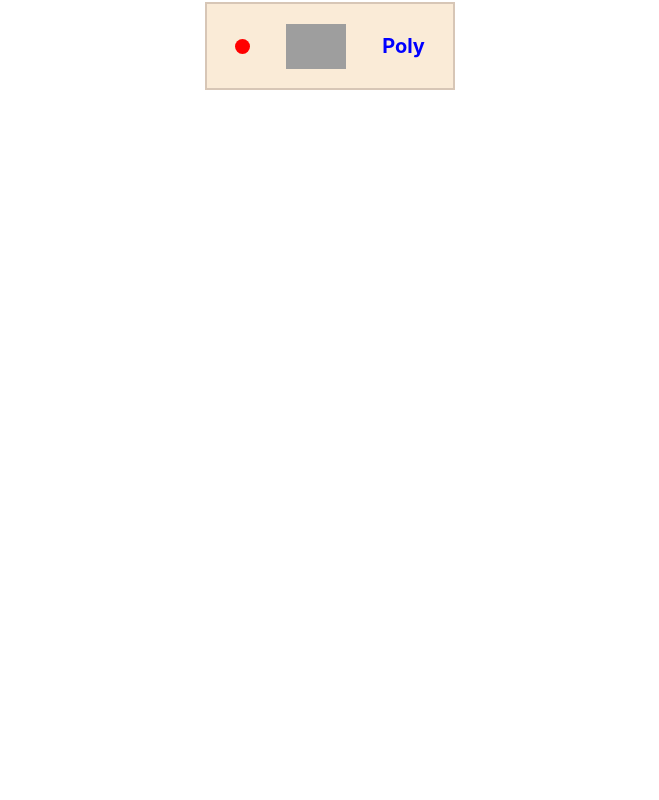
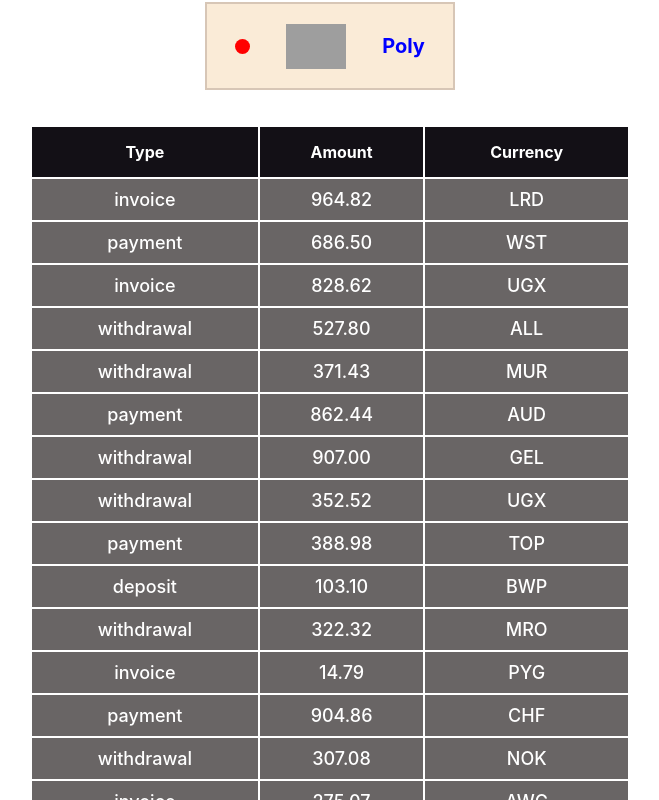
Before and after one commit to NataliaDelicheban/goit-react-hw-01-components, a React (Create React App) app: page / in a window 1280 px wide. Shown: the part 920-1720 px from the top of the page, without its empty margins (310-969 px from the left). Before the commit the page ends 1045 px from the top, so only its background shows below. Built offline with nearby package versions, Linux system fonts and the light colour scheme; grey boxes are pictures that could not be loaded.

Commit message:
create task 4

```diff
--- a/src/components/App.jsx
+++ b/src/components/App.jsx
@@ -1,11 +1,13 @@
 import { Profile } from './Profile/Profile';
 import { Statistics } from './Statistics/Statistics';
 import { FriendList } from './FriendList/FriendList';
-
+import { TransactionHistory } from './TransactionHistory/TransactionHistory';
 
 import user from '../data/user.json';
 import data from '../data/data.json';
 import friends from '../data/friends.json';
+import transactions from '../data/transactions.json';
+
 
 export const App = () => {
   return (
@@ -18,6 +20,7 @@
         stats={user.stats} />
       <Statistics title="UPLOAD STATS" stats={data} />
       <FriendList friends={friends} />
+      <TransactionHistory items={transactions} />
     </div>
   );
 };
--- /dev/null
+++ b/src/components/TransactionHistory/TransactionHistory.jsx
@@ -0,0 +1,37 @@
+import PropTypes from 'prop-types';
+import css from './TransactionHistory.module.css';
+
+export const TransactionHistory = ({items}) => {
+    return <table className={css.transactionHistory}>
+    <thead className={css.header}>
+      <tr>
+        <th>Type</th>
+        <th>Amount</th>
+        <th>Currency</th>
+      </tr>
+    </thead>
+
+        <tbody className={css.body}>
+            {items.map(({ id, type, amount, currency, }) => {
+                return (
+                    <tr key={id}>
+                        <td className={css.text}>{type}</td>
+                        <td className={css.text}>{amount}</td>
+                        <td className={css.text}>{currency}</td>
+                    </tr>
+                );
+            })}
+    </tbody>
+  </table>
+}
+
+TransactionHistory.propTypes = {
+  transactions: PropTypes.arrayOf(
+    PropTypes.shape({
+      id: PropTypes.string.isRequired,
+      type: PropTypes.string.isRequired,
+      amount: PropTypes.number.isRequired,
+      currency: PropTypes.string.isRequired,
+    })
+  )
+}
--- /dev/null
+++ b/src/components/TransactionHistory/TransactionHistory.module.css
@@ -0,0 +1,21 @@
+.transactionHistory {
+    margin: 0 auto;
+    width: 600px;
+    text-align: center;
+}
+.header {
+    border: 2px solid rgba(10, 10, 10, 0.2);
+    background-color: rgb(19, 16, 22);
+    color: white;
+    height: 50px;
+}
+.body {
+    background-color: rgb(105, 101, 101);
+    /* border: 2px solid rgba(10, 10, 10, 0.2); */
+}
+.text {
+    color: white;
+    font-size: 18px;
+    font-weight: 500;
+    padding: 10px;
+}
--- /dev/null
+++ b/src/data/transactions.json
@@ -0,0 +1,122 @@
+[
+  {
+    "id": "1e0700a2-5183-4291-85cc-2065a036a683",
+    "type": "invoice",
+    "amount": "964.82",
+    "currency": "LRD"
+  },
+  {
+    "id": "a30f821b-4d25-4ff0-abdd-e340b3f0dd2b",
+    "type": "payment",
+    "amount": "686.50",
+    "currency": "WST"
+  },
+  {
+    "id": "44dca67a-8e5a-4798-bf8e-b15efd4e1abd",
+    "type": "invoice",
+    "amount": "828.62",
+    "currency": "UGX"
+  },
+  {
+    "id": "ea8ed3dc-2b68-4a53-905a-53ecb0adef33",
+    "type": "withdrawal",
+    "amount": "527.80",
+    "currency": "ALL"
+  },
+  {
+    "id": "ea76146a-0b00-4b80-bc02-a8c822176712",
+    "type": "withdrawal",
+    "amount": "371.43",
+    "currency": "MUR"
+  },
+  {
+    "id": "63ca02f9-d637-46b5-9237-f3b24425e029",
+    "type": "payment",
+    "amount": "862.44",
+    "currency": "AUD"
+  },
+  {
+    "id": "ed0263e8-59a5-4bf1-87e0-2bb88e53dc34",
+    "type": "withdrawal",
+    "amount": "907.00",
+    "currency": "GEL"
+  },
+  {
+    "id": "6013bad0-750c-4691-8bc2-d8f2b43969c4",
+    "type": "withdrawal",
+    "amount": "352.52",
+    "currency": "UGX"
+  },
+  {
+    "id": "252c7be4-8b06-4fa7-8d42-61fb835b70d5",
+    "type": "payment",
+    "amount": "388.98",
+    "currency": "TOP"
+  },
+  {
+    "id": "4eaab41b-b967-40ac-82ed-85fc66f646f1",
+    "type": "deposit",
+    "amount": "103.10",
+    "currency": "BWP"
+  },
+  {
+    "id": "9648a350-8469-42d5-8bf3-18090de5fe67",
+    "type": "withdrawal",
+    "amount": "322.32",
+    "currency": "MRO"
+  },
+  {
+    "id": "9c5c25fb-1a95-4b2f-8d1f-4c4426d677cc",
+    "type": "invoice",
+    "amount": "14.79",
+    "currency": "PYG"
+  },
+  {
+    "id": "43ef232c-80e9-4d6f-b48a-b22405620de3",
+    "type": "payment",
+    "amount": "904.86",
+    "currency": "CHF"
+  },
+  {
+    "id": "5161682e-e620-4019-ab0a-24ceb10fbd20",
+    "type": "withdrawal",
+    "amount": "307.08",
+    "currency": "NOK"
+  },
+  {
+    "id": "7b119d71-42e6-4c42-a141-6818b07bb9ff",
+    "type": "invoice",
+    "amount": "275.07",
+    "currency": "AWG"
+  },
+  {
+    "id": "a4f65722-65c4-4c28-b1f4-b8ed988bb205",
+    "type": "deposit",
+    "amount": "213.10",
+    "currency": "STD"
+  },
+  {
+    "id": "c6e5784b-0ca3-48d6-86e5-b5128af5a523",
+    "type": "invoice",
+    "amount": "116.11",
+    "currency": "CUP CUC"
+  },
+  {
+    "id": "c9ebed6a-3a02-4b49-ac0d-0534b51f2bfd",
+    "type": "invoice",
+    "amount": "878.67",
+    "currency": "HKD"
+  },
+  {
+    "id": "a4a98b0e-b22c-438b-9f83-de2df52110c8",
+    "type": "invoice",
+    "amount": "725.03",
+    "currency": "UYU UYI"
+  },
+  {
+    "id": "b39bfa7a-0166-4c47-94d6-87d20590f746",
+    "type": "payment",
+    "amount": "405.45",
+    "currency": "MDL"
+  }
+]
```
Also changed, not shown: src/components/FriendList/FriendList.jsx (+8 -4 lines).
